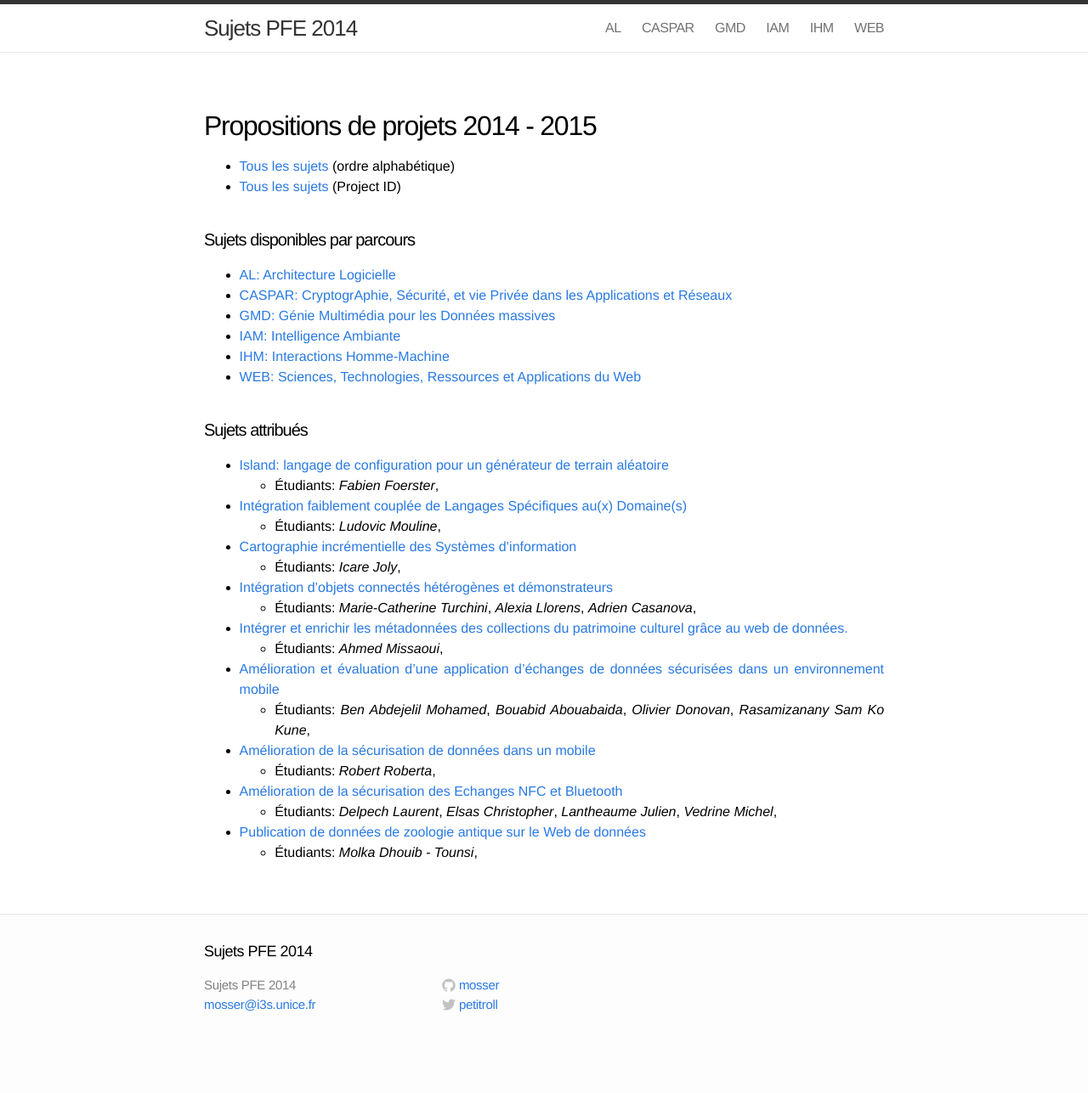
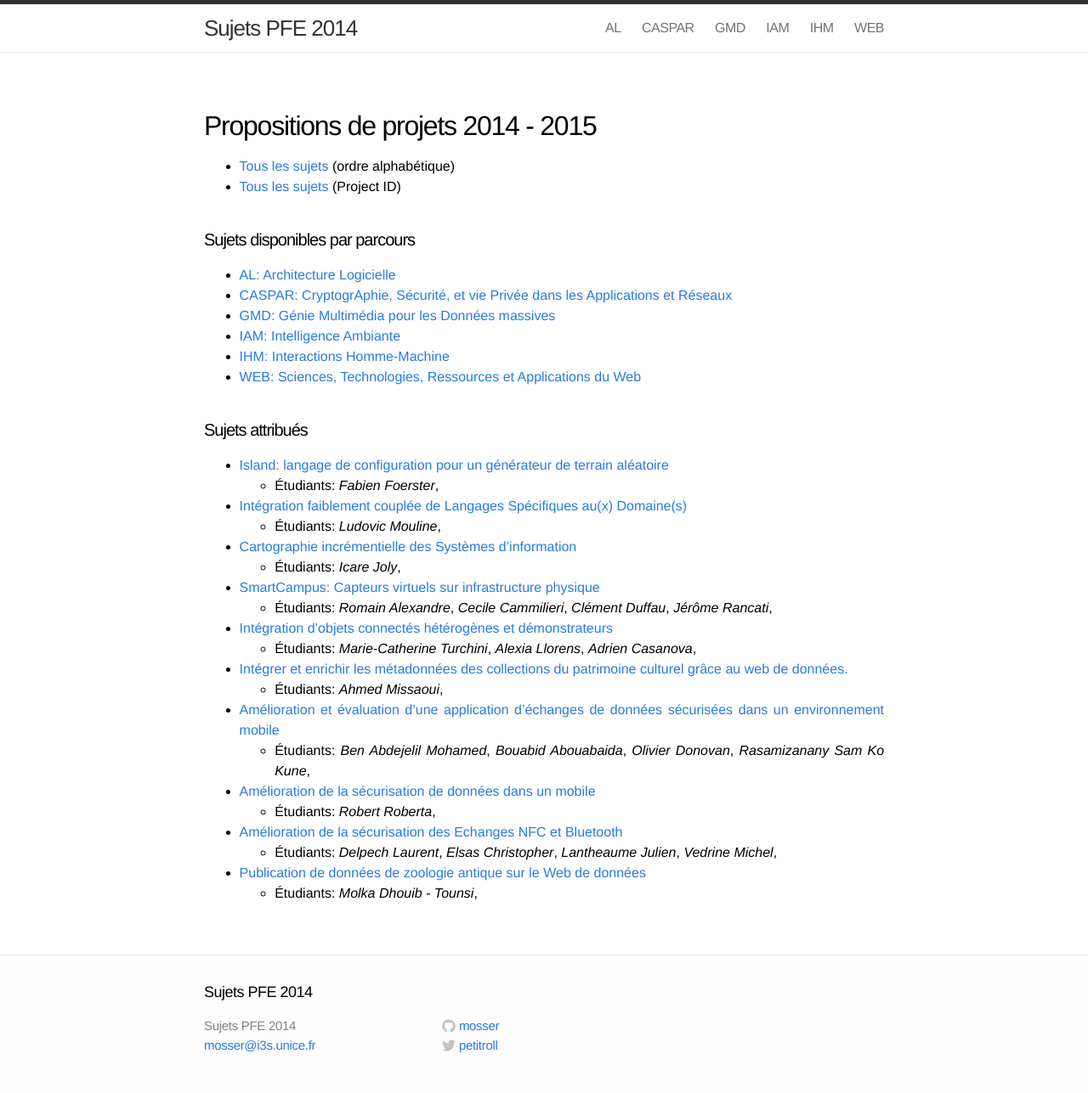
Before and after one commit to gmolines/pfe, a Jekyll site: the page built from index.md, in a window 1280 px wide. Shown: the whole page at 85% size. Built offline with Jekyll 4.4.1, drawn with Linux system fonts in a browser that asks for light colours; before the commit the page ends 1239 px from its top, so only the background shows below that.

Commit message:
Update 2014-09-15-Y1415-S057.markdown

```diff
--- a/_posts/2014-09-15-Y1415-S057.markdown
+++ b/_posts/2014-09-15-Y1415-S057.markdown
@@ -2,7 +2,8 @@
 layout: post
 title: "SmartCampus: Capteurs virtuels sur infrastructure physique"
 date: 2014-09-15 22:18:54
-categories: [dispo, al, iam]
+categories: [oqp, al, iam]
+students: ["Romain Alexandre", "Cecile Cammilieri", "Clément Duffau", "Jérôme Rancati"]
 pid: Y1415-S057
 type: Engineering
 contact: Sébastien Mosser
```
